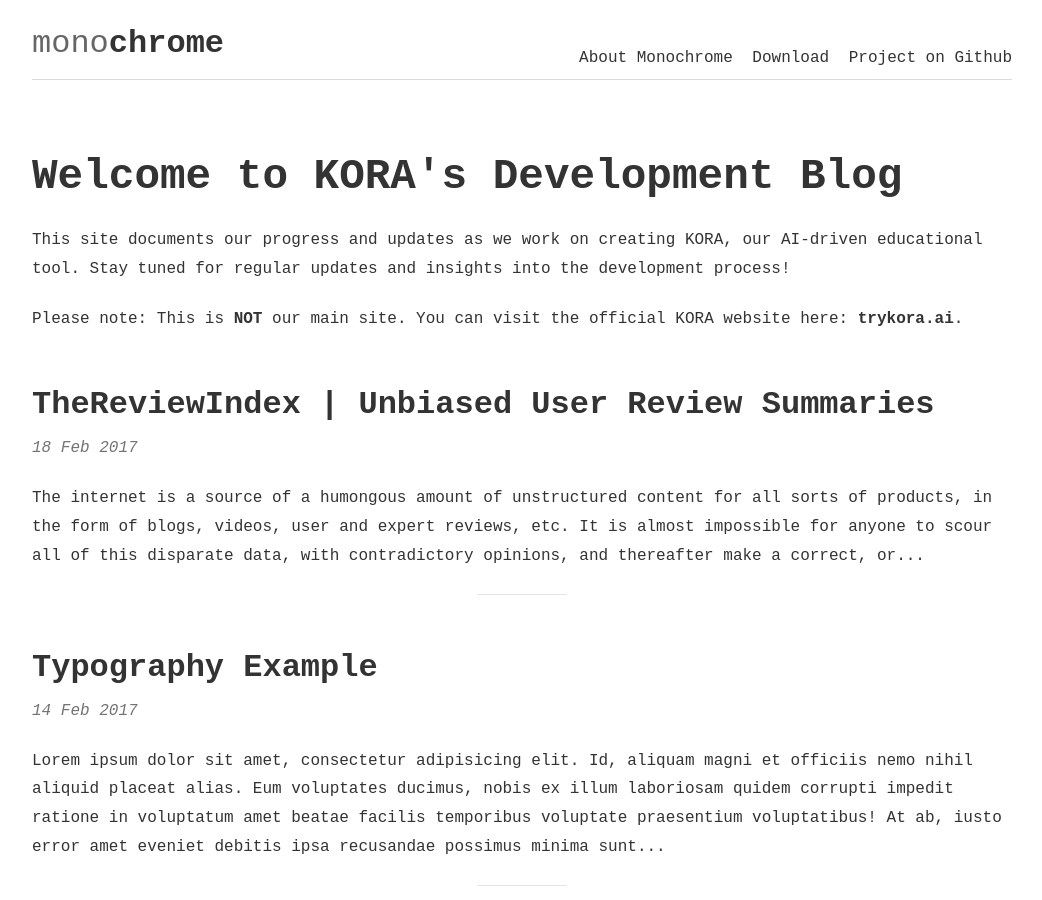
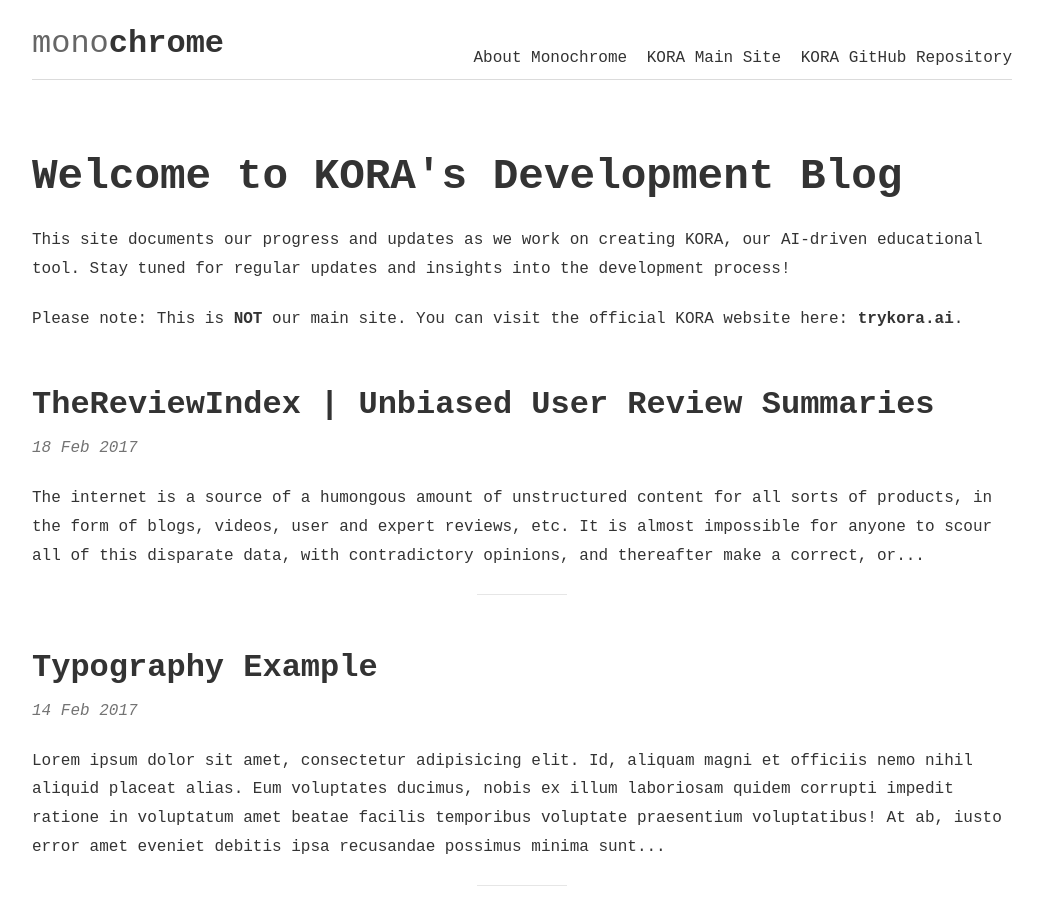
Before and after one commit to kora-edu/kora-edu.github.io, a Jekyll site: the page built from index.html, in a window 1280 px wide and 900 px high. Shown: the whole window, without its empty margins (118-1160 px from the left). Built offline with Jekyll 4.4.1, drawn with Linux system fonts in a browser that asks for light colours; the list of posts is cut into pages by our own code.

Commit message:
template

```diff
--- a/_includes/link.html
+++ b/_includes/link.html
@@ -1,2 +1,2 @@
-<a href="https://github.com/thereviewindex/monochrome/archive/master.zip">Download</a>
-<a href="https://github.com/thereviewindex/monochrome">Project on Github</a>
+<a href="https://trykora.ai" target="_blank" title="Visit KORA Main Site">KORA Main Site</a>
+<a href="https://github.com/kora-edu" target="_blank" title="Visit KORA's GitHub Repository">KORA GitHub Repository</a>
```
